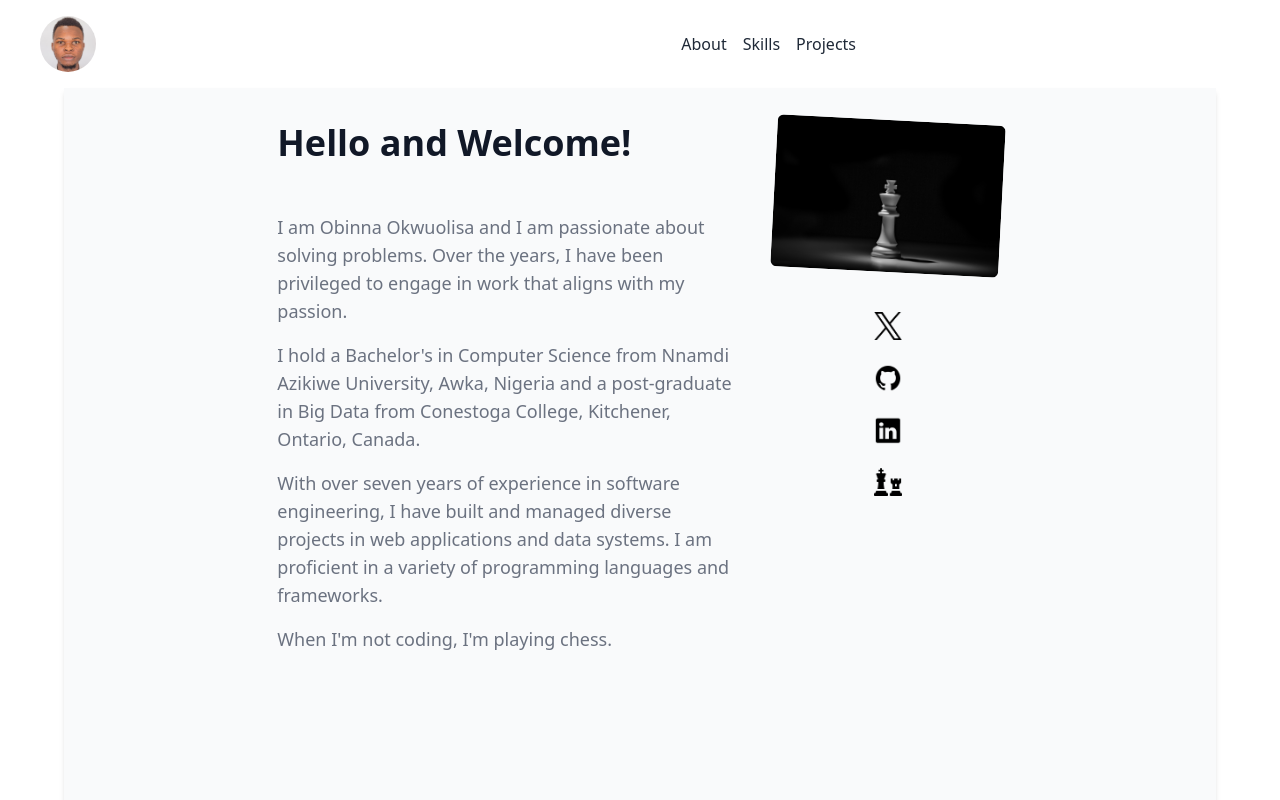
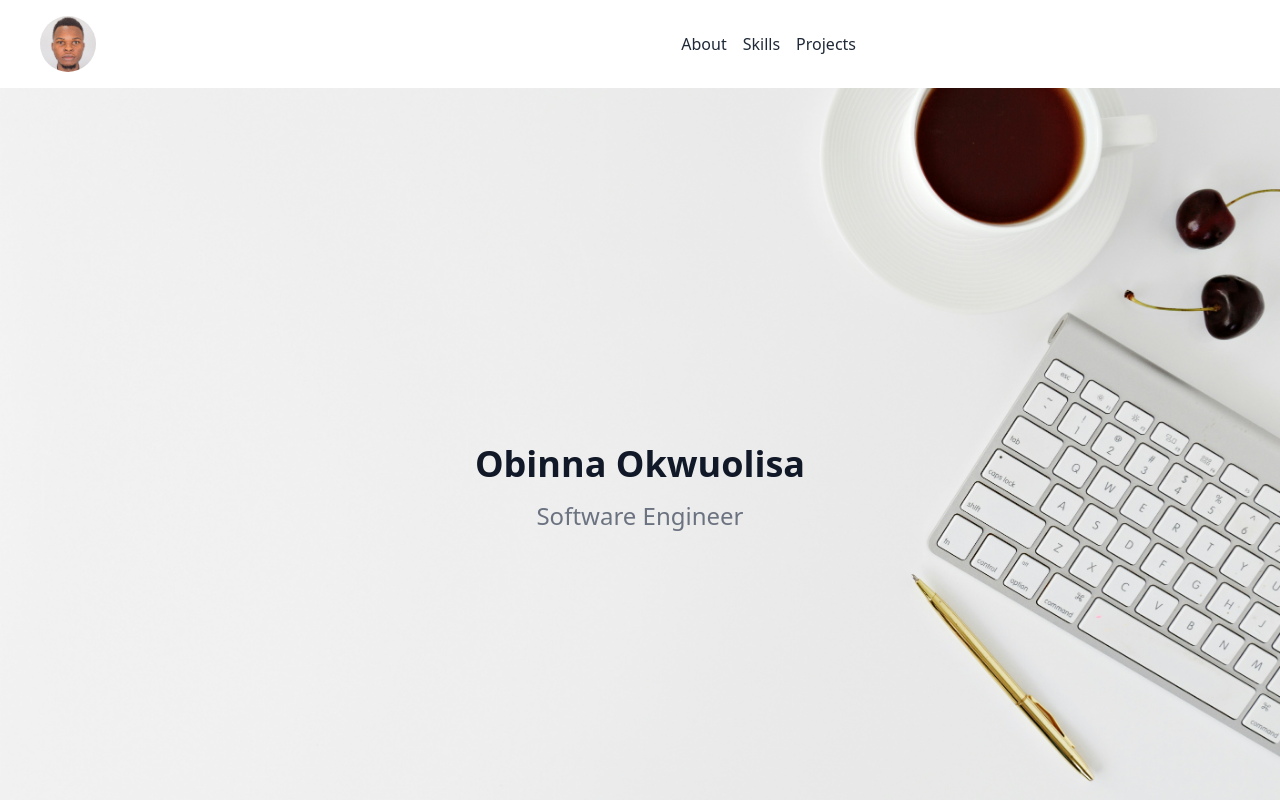
Before and after one commit to veryobinna/portfolio, a React (Create React App) app: page /about in a window 1280 px wide. Shown: the top 800 px of the page. Built offline with nearby package versions, Linux system fonts and the light colour scheme.

Commit message:
use hash router so that reload does not 404

```diff
--- a/src/App.js
+++ b/src/App.js
@@ -1,4 +1,4 @@
-import { BrowserRouter, Routes, Route } from "react-router-dom";
+import { Routes, Route, HashRouter } from "react-router-dom";
 
 import React from "react";
 import Navbar from "./components/Navbar";
@@ -11,19 +11,19 @@ import NotFound from "./components/NotFound";
 
 function App() {
   return (
-    <BrowserRouter>
+    <HashRouter>
       <div className="App">
         <Navbar />
         <Routes>
           <Route path="/" element={<Home />} />
-          <Route path="/about" element={<About />} />
-          <Route path="/skills" element={<Skills />} />
-          <Route path="/projects" element={<Projects />} />
+          <Route path="about" element={<About />} />
+          <Route path="skills" element={<Skills />} />
+          <Route path="projects" element={<Projects />} />
           <Route path="*" element={<NotFound />} />
         </Routes>
         <Footer />
       </div>
-    </BrowserRouter>
+    </HashRouter>
   );
 }
 
```
